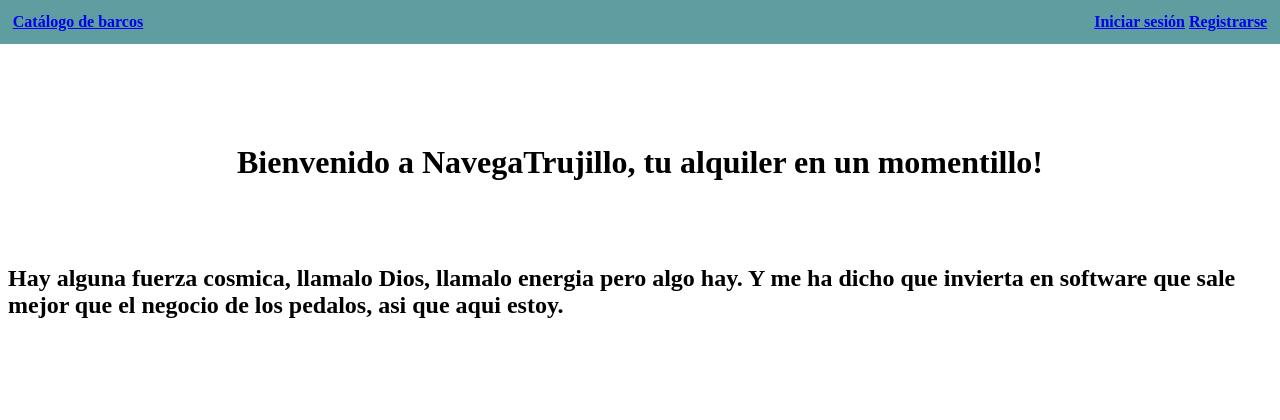
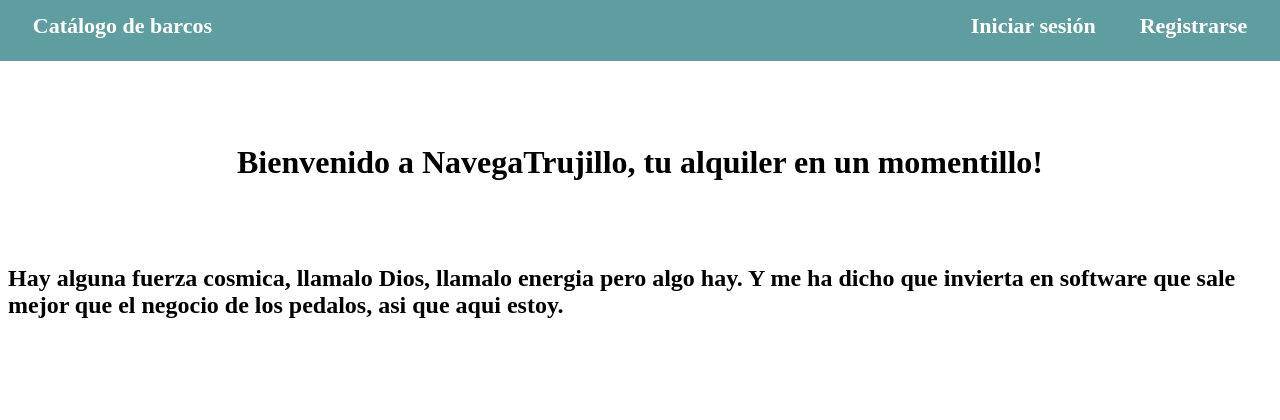
Before and after one commit to frajimmor2/NavegaTrujillo, a Django app: page / in a window 1280 px wide. Shown: the top 420 px of the page. Run offline with Django 5.2, Linux system fonts and the light colour scheme.

Commit message:
Botones navbar

```diff
--- a/NavegaTrujilloWeb/static/css/navbar_styles.css
+++ b/NavegaTrujilloWeb/static/css/navbar_styles.css
@@ -32,4 +32,22 @@
     justify-content: space-between;
     padding-top: 1%;
     padding-bottom: 1%;
+    height: 35px;
+    overflow: hidden;
 }
+
+.btn {
+    font-size: 22px;
+    font-family: 'Times New Roman', sans-serif;
+    padding: 10px 20px;
+    border-radius: 5px;
+    background-color: cadetblue;
+    color: white;
+    text-decoration: none;
+    transition: font-size 0.3s ease, background-color 0.3s ease;
+}
+
+.btn:hover {
+    font-size: 24px;
+    background-color: cadetblue;
+}
--- a/NavegaTrujilloWeb/templates/base_template.html
+++ b/NavegaTrujilloWeb/templates/base_template.html
@@ -8,22 +8,20 @@
     <h4>
         <div class="section_top">
             <div style="padding-left: 1%;">
-                <a href="/catalog">Catálogo de barcos</a>
+                <a href="/catalog" class="btn">Catálogo de barcos</a>
             </div>
             <div style="padding-right: 1%;">
                 {% if user.is_authenticated %}
-                <div style="display: flex; flex-direction: row; align-items: center; gap: 15px;">
                     <a href="/home/cart">
                         <i class="fas fa-shopping-cart"></i>
                     </a>
-                    <form action="{% url 'logout' %}" method="post" >
+                    <form action="{% url 'logout' %}" method="post">
                         {% csrf_token %}
                         <button type="submit">Cerrar sesión</button>
                     </form>
-                </div>
                 {% else %}
-                    <a href="/auth/login">Iniciar sesión</a>
-                    <a href="/auth/signup">Registrarse</a>
+                    <a href="/auth/login" class="btn">Iniciar sesión</a>
+                    <a href="/auth/signup" class="btn">Registrarse</a>
                 {% endif %}
             </div>
         </div>
```
